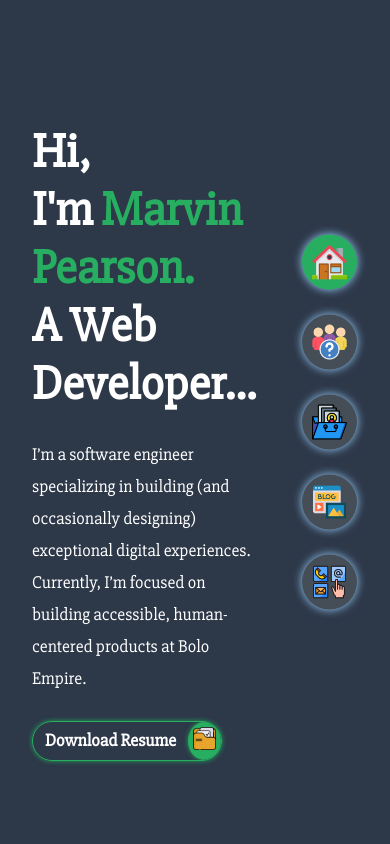
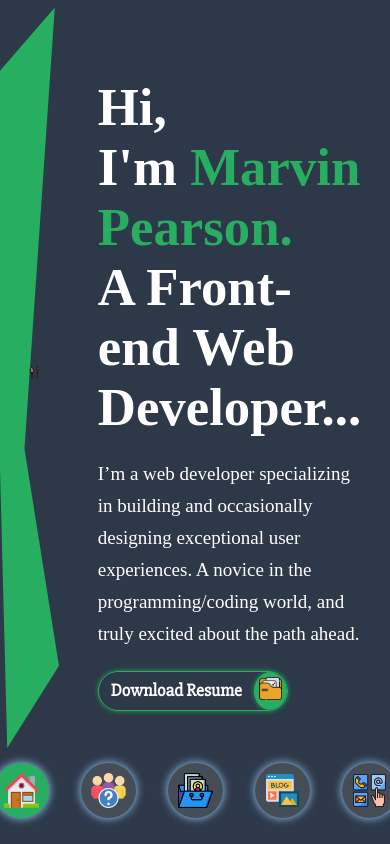
Before and after one commit to Bolo-Empire/Profile, a plain HTML site: page index.html in a window 390 px wide. Drawn offline with Linux system fonts and the light colour scheme; a web font is replaced by a local one.

Commit message:
minor Home page changes

```diff
--- /dev/null
+++ b/Style/_media.scss
@@ -0,0 +1,26 @@
+@media screen and (max-width: 900px){
+
+     header .right-header{
+         padding: 1.8rem !important;
+         margin-bottom: 6rem;
+     }
+     header .left-header{
+      padding: 1.8rem !important;
+      margin-bottom: 6rem;
+  }
+
+     .controls{
+        flex-direction: row;
+        top: auto;
+        bottom: 0;
+        justify-content: center;
+        left: 50%;
+        transform: translateX(-50%);
+        width: 100%;
+        margin-bottom: 10px;
+
+        .control{
+            margin: 1rem 1rem;
+        }
+     }
+}
--- a/Style/styles.scss
+++ b/Style/styles.scss
@@ -1,3 +1,5 @@
+
+
 *{
   margin: 0;
   padding: 0;
@@ -114,7 +116,7 @@ section {
   z-index: 12;
   top: 50%;
   right: 2%;
-  display:flexbox;
+  display:flex;
   flex-direction:column;
   align-items:center;
   justify-content:center ;
@@ -126,7 +128,7 @@ section {
     height: 55px;
     border-radius: 50%;
     display:flex;
-    margin: 25px;
+    margin: 15px;
     box-shadow: var(--box-shadow-3);
     i{
       pointer-events:none;
@@ -189,9 +191,10 @@ section {
   }
 
   .tooltip:hover .tooltip-text {
-    top: -60%;
+    top: -20%;
     visibility: visible;
     opacity: 1;
+
   }
 }
 
@@ -239,17 +242,20 @@ section {
         display: flex;
         flex-direction: column;
         justify-content: center;
-        padding-right: 16.5rem;
+        padding-right: 14rem;
         padding-left: 2rem;
         .name {
-          font-size: 3rem;
+          font-size: 3.3rem;
+          font-family: slabo;
           span {
             color: var(--color-secondary);
           }
         }
         p {
-          margin: 1.6rem 0;
+          margin: 1.3rem 0;
           line-height: 2rem;
+          font-size: 19px;
+          font-family: slabo;
         }
       }
     }
@@ -700,3 +706,5 @@ section {
     }
   }
 }
+
+@import './media';
--- a/index.html
+++ b/index.html
@@ -32,13 +32,13 @@
           <div class="right-header">
               <h1 class="name">
                 Hi, <br/>I'm <span>Marvin Pearson.</span><br/>
-                A Web Developer...
+                A Front-end Web Developer...
               </h1>
               <p>
-                 I’m a software engineer specializing in building
-                 (and occasionally designing) exceptional digital experiences.
-                 Currently, I’m focused on building accessible,
-                 human-centered products at Bolo Empire.
+                 I’m a web developer specializing in building
+                 and occasionally designing exceptional user experiences.
+                 A novice in the programming/coding world,
+                 and truly excited about the path ahead.
               </p>
               <div class="btn-con">
                   <a href="/https://twitter.com/MARVINKPEARSON1" class="main-btn">
```
Also changed, not shown: Style/styles.css, 1 other file.
